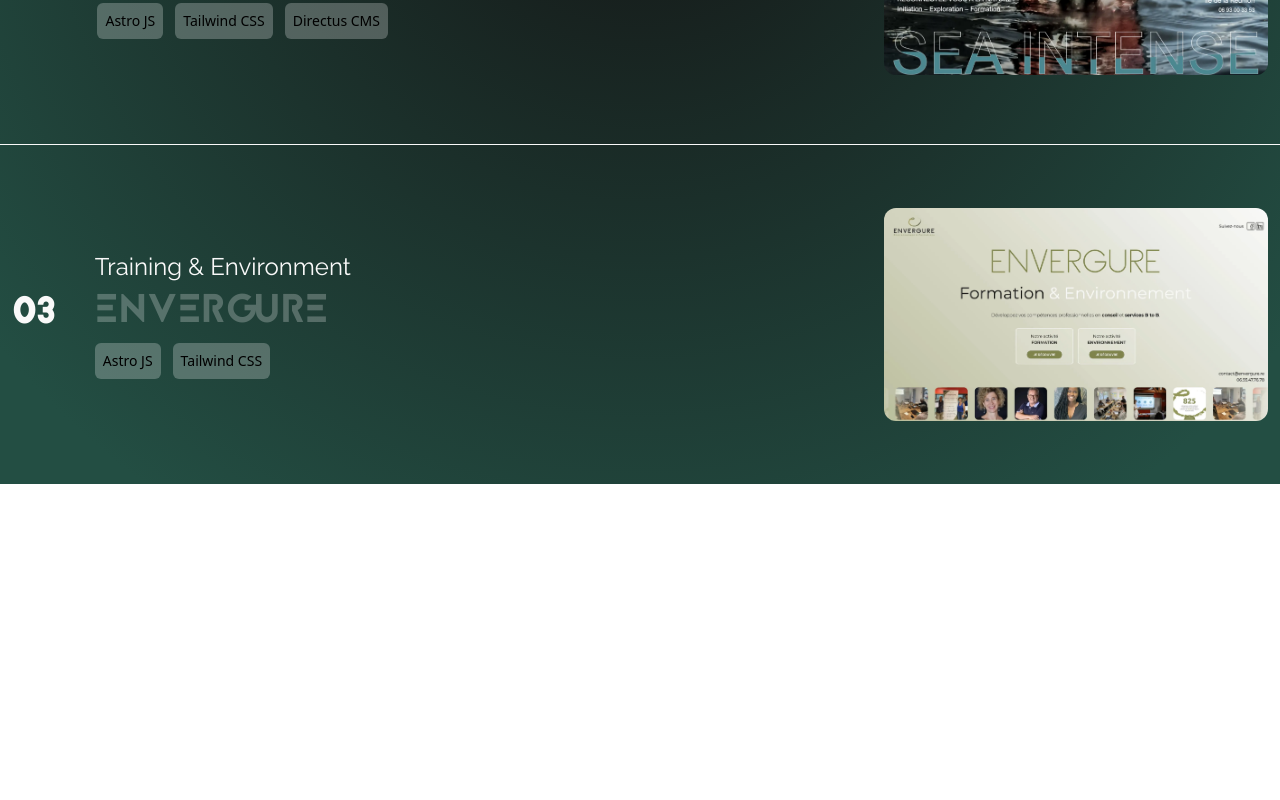
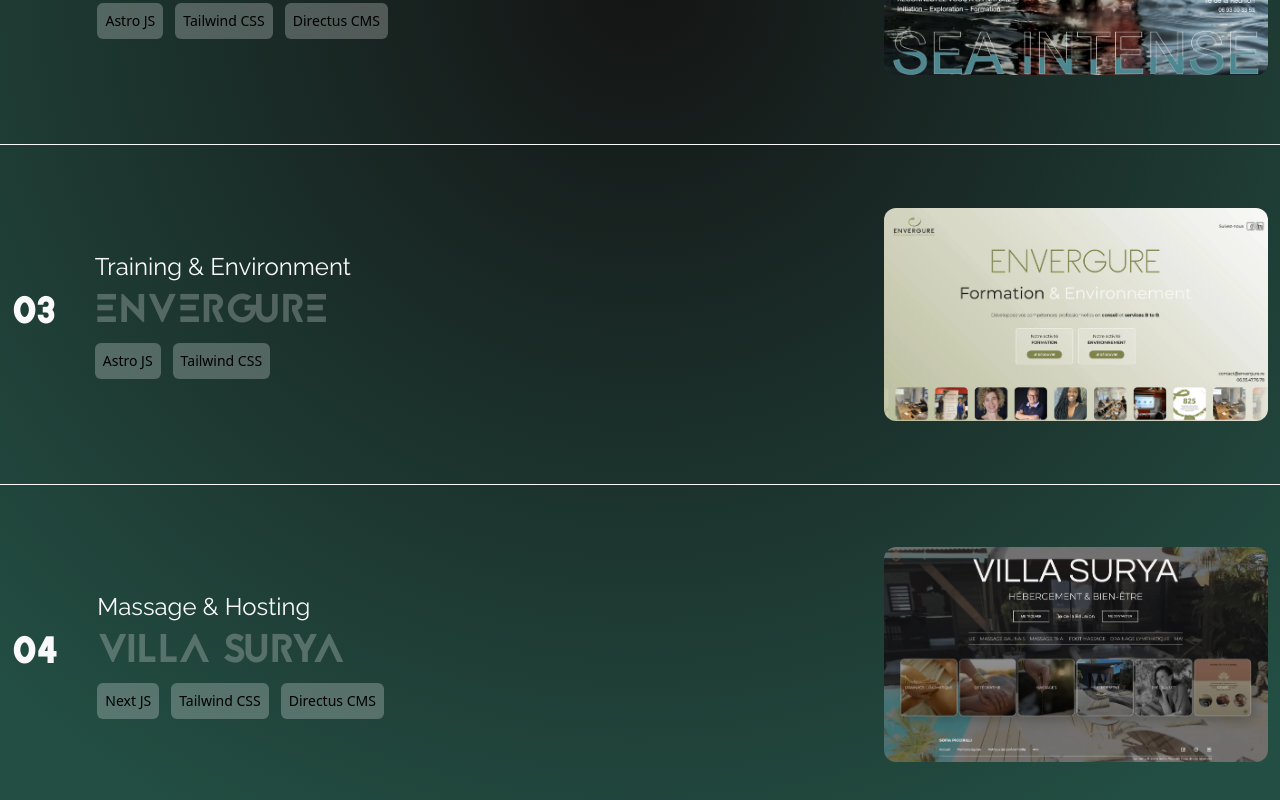
Before and after one commit to webcreatis/WC, a Next.js app: page / in a window 1280 px wide. Shown: the part 1656-2456 px from the top of the page. Before the commit the page ends 2140 px from the top, so only its background shows below. Built offline with nearby package versions, Linux system fonts and the light colour scheme.

Commit message:
WEBCREATIS > Work section > add villa surya project

```diff
--- a/app/components/worksSection.tsx
+++ b/app/components/worksSection.tsx
@@ -2,6 +2,7 @@ import { TrafficCone } from "lucide-react";
 import vivierPics from "../assets/images/site-dr-julien-vivier.webp";
 import envergurePics from "../assets/images/site-envergure.webp";
 import seaIntensePics from "../assets/images/site-seaintense.webp";
+import sofiaPics from "../assets/images/site-sofia-piccirilli.webp";
 import CardWork from "../ui/CardWork";
 
 export default function WorksSection() {
@@ -53,6 +54,17 @@ export default function WorksSection() {
           skillTwo="Tailwind CSS"
           pics={envergurePics}
         />
+        <CardWork
+          title="VILLA SURYA"
+          desc="Massage & Hosting"
+          number="04"
+          titleMarquee="VILLA SURYA"
+          link="https://sofiapiccirilli.com/"
+          skillOne="Next JS"
+          skillTwo="Tailwind CSS"
+          skillThree="Directus CMS"
+          pics={sofiaPics}
+        />
       </ul>
     </section>
   );
```
Also changed, not shown: app/assets/images/site-sofia-piccirilli.webp (added).
